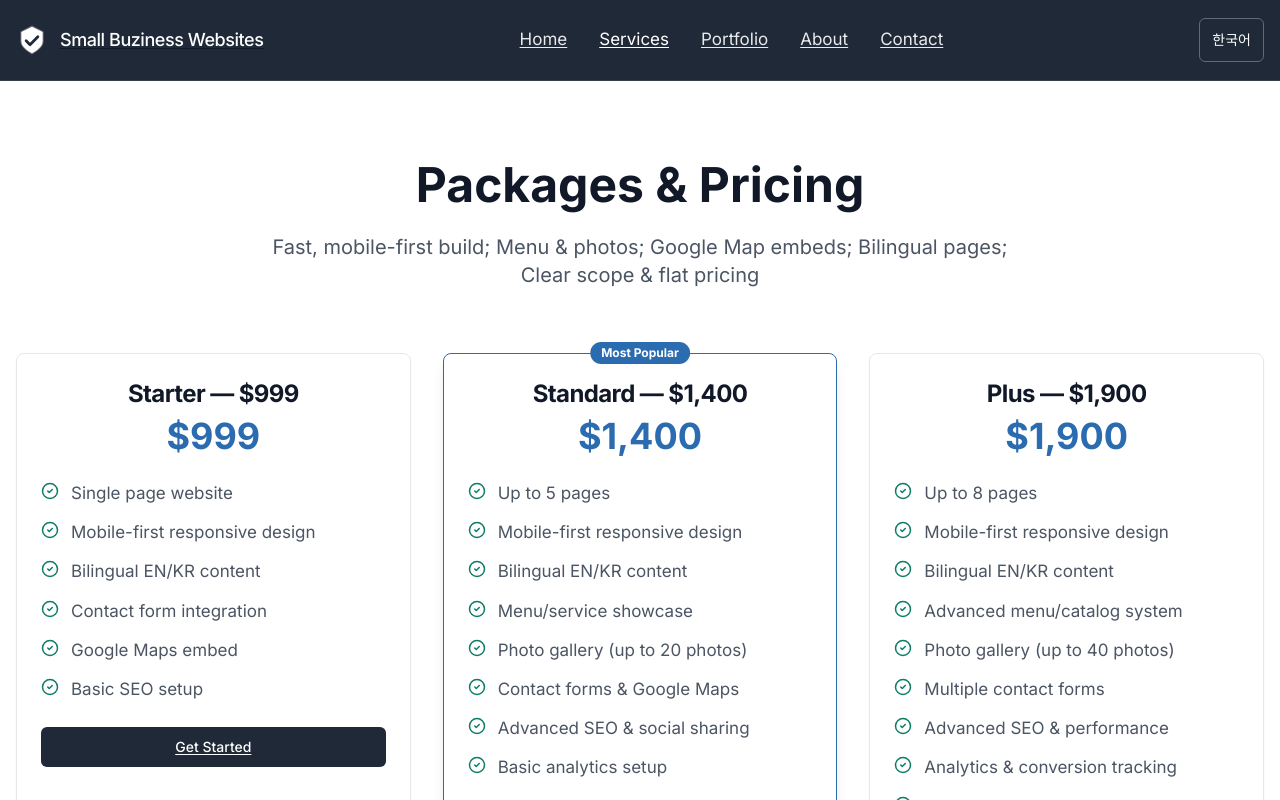
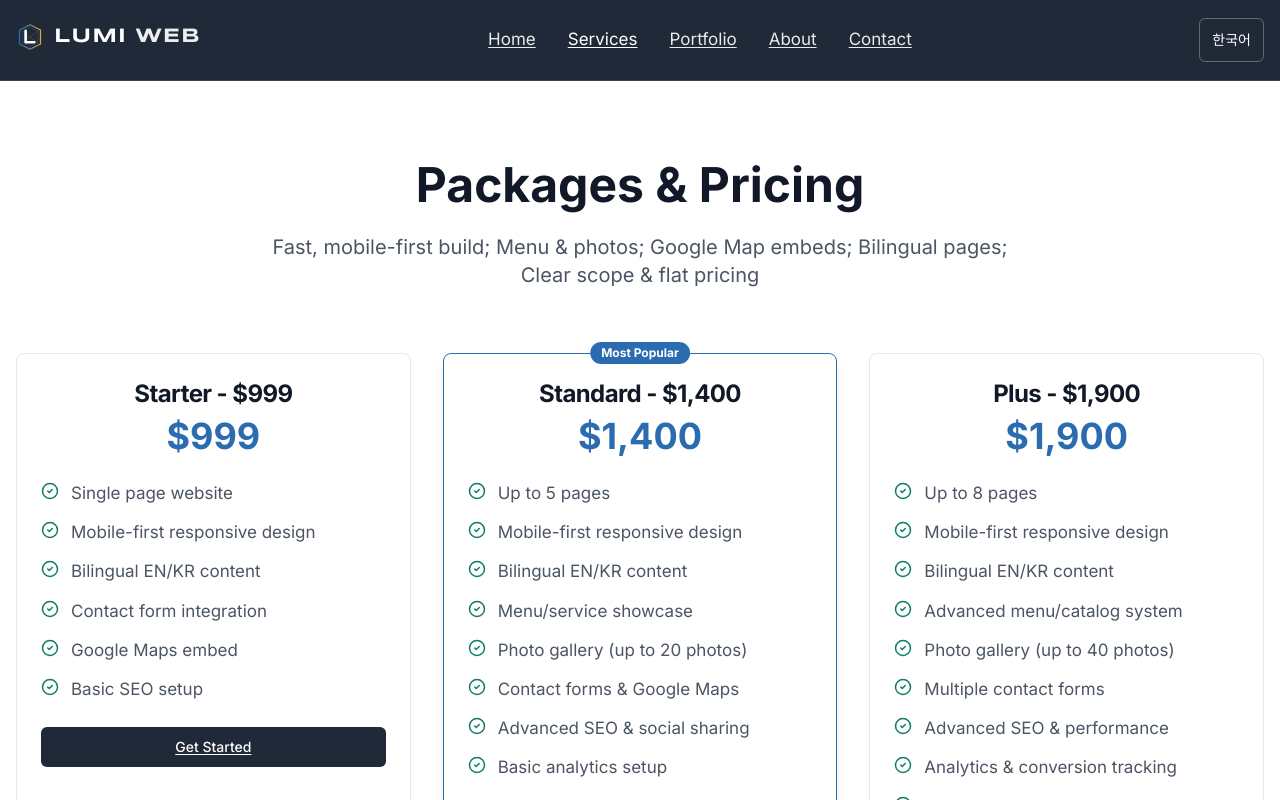
Before and after one commit to libertysmith/Small-Buziness-Websites, a React (Vite) app: page /services in a window 1280 px wide. Shown: the top 800 px of the page. Built offline with nearby package versions, Linux system fonts and the light colour scheme.

Commit message:
chore(brand): Rename to Lumi Web, update logo, remove EM dashes

```diff
--- a/index.html
+++ b/index.html
@@ -3,19 +3,19 @@
   <head>
     <meta charset="UTF-8" />
     <meta name="viewport" content="width=device-width, initial-scale=1.0" />
-    <title>Small Buziness Websites — Bilingual Web Design (DFW)</title>
+    <title>Lumi Web - Bilingual Web Design (DFW)</title>
     <meta name="description" content="Affordable EN/KR websites for restaurants, cafés, and shops. Mobile-first, flat pricing, fast turnaround." />
     <meta name="author" content="Small Buziness Websites" />
 
     <!-- Google Fonts -->
     <link rel="preconnect" href="https://fonts.googleapis.com">
     <link rel="preconnect" href="https://fonts.gstatic.com" crossorigin>
-    <link href="https://fonts.googleapis.com/css2?family=Inter:wght@400;500;700&family=Noto+Sans+KR:wght@400;500;700&display=swap" rel="stylesheet">
+    <link href="https://fonts.googleapis.com/css2?family=Inter:wght@400;500;700&family=Noto+Sans+KR:wght@400;500;700&family=Syncopate:wght@700&display=swap" rel="stylesheet">
 
     <!-- Favicon -->
     <link rel="icon" type="image/svg+xml" href="favicon.svg" />
 
-    <meta property="og:title" content="Small Buziness Websites — Bilingual Web Design (DFW)" />
+    <meta property="og:title" content="Lumi Web - Bilingual Web Design (DFW)" />
     <meta property="og:description" content="Affordable EN/KR websites for restaurants, cafés, and shops. Mobile-first, flat pricing, fast turnaround." />
     <meta property="og:type" content="website" />
     <meta property="og:image" content="https://lovable.dev/opengraph-image-p98pqg.png" />
--- a/src/components/Footer.tsx
+++ b/src/components/Footer.tsx
@@ -32,7 +32,7 @@ export function Footer() {
 
           <div className="pt-8 border-t border-white/20 text-center">
             <p className="text-white/70">
-              {t('footer.copyright')}
+              © Lumi Web
             </p>
           </div>
         </div>
--- a/src/components/Header.tsx
+++ b/src/components/Header.tsx
@@ -1,5 +1,5 @@
 import { Link, useLocation } from 'react-router-dom';
-import { LogoSBW } from './LogoSBW';
+import LogoLumi from '@/components/LogoLumi';
 import { useI18n } from '@/i18n/useI18n';
 import { Button } from '@/components/ui/button';
 
@@ -24,7 +24,7 @@ export function Header() {
       <div className="container mx-auto px-4">
         <div className="flex h-20 items-center justify-between">
           <Link to="/" className="flex-shrink-0">
-            <LogoSBW variant="reverse" />
+            <LogoLumi variant="light" size={28} />
           </Link>
 
           <nav className="hidden md:flex items-center space-x-8">
--- /dev/null
+++ b/src/components/LogoLumi.tsx
@@ -0,0 +1,38 @@
+import React from "react";
+
+export default function LogoLumi({
+  variant = "dark",
+  size = 28
+}: { variant?: "dark" | "light"; size?: number }) {
+  const isLight = variant === "light";
+  const textColor = isLight ? "#FFFFFF" : "#111827"; // brand.ink
+  const accent = isLight ? "#FFFFFF" : "#2B6CB0";    // brand.royal
+
+  return (
+    <div style={{display:"inline-flex",alignItems:"center",gap:10}} aria-label="Lumi Web" title="Lumi Web">
+      {/* Inline Aegis Hex (Facet) for crisp rendering */}
+      <svg width={size} height={size} viewBox="0 0 64 64" aria-hidden="true" focusable="false">
+        <defs>
+          <linearGradient id="lumiGrad" x1="0" y1="0" x2="1" y2="0">
+            <stop offset="0%" stopColor="#2B6CB0" />
+            <stop offset="100%" stopColor="#D4A72C" />
+          </linearGradient>
+        </defs>
+        <path d="M32 4 L56 16 L56 48 L32 60 L8 48 L8 16 Z"
+              fill="#1F2937" stroke="url(#lumiGrad)" strokeWidth="3" strokeLinejoin="round"/>
+        <path d="M32 10 L50 19 L50 45 L32 54 L14 45 L14 19 Z"
+              fill="none" stroke="#2B6CB0" strokeOpacity="0.35" strokeWidth="2" strokeLinejoin="round"/>
+        <path d="M14 19 L50 45" stroke="#D4A72C" strokeOpacity="0.25" strokeWidth="2" />
+        <path d="M50 19 L14 45" stroke="#FFFFFF" strokeOpacity="0.12" strokeWidth="2" />
+        <path d="M22 18 V44 H42" fill="none" stroke="#FFFFFF" strokeWidth="6" strokeLinecap="round" strokeLinejoin="round"/>
+      </svg>
+
+      <span style={{
+        fontFamily:"Syncopate, system-ui, -apple-system, Segoe UI, Roboto, Arial, sans-serif",
+        fontWeight:700, letterSpacing:"1px", fontSize:20, color:textColor
+      }}>
+        LUMI <span style={{color: accent, opacity: isLight ? .92 : 1}}>WEB</span>
+      </span>
+    </div>
+  );
+}
--- a/src/i18n/en.json
+++ b/src/i18n/en.json
@@ -7,7 +7,7 @@
   "nav.language": "한국어",
 
   "hero.title": "Bilingual websites for DFW restaurants, cafés, and shops.",
-  "hero.subtitle": "Mobile-first, Korean/English, and ready fast—so customers can call, order, or visit today.",
+  "hero.subtitle": "Mobile-first, Korean/English, and ready fast - so customers can call, order, or visit today.",
   "hero.cta": "Get a fast quote",
 
   "trust.fast": "Fast build",
@@ -15,9 +15,9 @@
   "trust.pricing": "Flat pricing",
 
   "services.title": "Packages & Pricing",
-  "services.starter": "Starter — $999",
-  "services.standard": "Standard — $1,400",
-  "services.plus": "Plus — $1,900",
+  "services.starter": "Starter - $999",
+  "services.standard": "Standard - $1,400",
+  "services.plus": "Plus - $1,900",
   "services.bullets": "Fast, mobile-first build; Menu & photos; Google Map embeds; Bilingual pages; Clear scope & flat pricing",
   "services.note": "Timelines depend on content delivery. No hidden fees.",
   "addons.title": "Add-ons",
@@ -31,7 +31,7 @@
   "portfolio.item2.blurb": "Clean, fast marketing site with clear calls to action.",
 
   "about.title": "About Me",
-  "about.body": "Hi, I'm Libby. I build clean, fast websites for small businesses in DFW—especially restaurants, cafés, and local shops. I've shipped bilingual sites (Korean/English) and work with React, Vite, and Tailwind. My approach is simple: clear scope, flat pricing, and friendly support.",
+  "about.body": "Hi, I'm Libby. I build clean, fast websites for small businesses in DFW - especially restaurants, cafés, and local shops. I've shipped bilingual sites (Korean/English) and work with React, Vite, and Tailwind. My approach is simple: clear scope, flat pricing, and friendly support.",
   "about.cta": "Get a fast quote",
 
   "contact.title": "Fast Quote & Intake",
@@ -39,6 +39,5 @@
   "contact.openForm": "Open the form in a new tab",
 
   "footer.email": "Email",
-  "footer.phone": "Call",
-  "footer.copyright": "© Small Buziness Websites"
+  "footer.phone": "Call"
 }
--- a/src/i18n/ko.json
+++ b/src/i18n/ko.json
@@ -7,7 +7,7 @@
   "nav.language": "English",
 
   "hero.title": "DFW 레스토랑·카페·상점을 위한 2개 국어 웹사이트",
-  "hero.subtitle": "모바일 최적화, 한영 지원, 빠른 구축 — 지금 바로 전화·주문·방문을 이끌어냅니다.",
+  "hero.subtitle": "모바일 최적화, 한영 지원, 빠른 구축 - 지금 바로 전화·주문·방문을 이끌어냅니다.",
   "hero.cta": "빠른 견적 받기",
 
   "trust.fast": "빠른 구축",
@@ -15,9 +15,9 @@
   "trust.pricing": "고정 요금",
 
   "services.title": "패키지 및 요금",
-  "services.starter": "스타터 — $999",
-  "services.standard": "스탠다드 — $1,400",
-  "services.plus": "플러스 — $1,900",
+  "services.starter": "스타터 - $999",
+  "services.standard": "스탠다드 - $1,400",
+  "services.plus": "플러스 - $1,900",
   "services.bullets": "빠른 모바일 우선 구축; 메뉴·사진; 구글 지도 임베드; 한영 페이지; 명확한 범위와 고정 요금",
   "services.note": "일정은 콘텐츠 전달에 따라 달라집니다. 숨겨진 비용은 없습니다.",
   "addons.title": "추가 옵션",
@@ -39,6 +39,5 @@
   "contact.openForm": "새 탭에서 폼 열기",
 
   "footer.email": "이메일",
-  "footer.phone": "전화",
-  "footer.copyright": "© Small Buziness Websites"
+  "footer.phone": "전화"
 }
```
